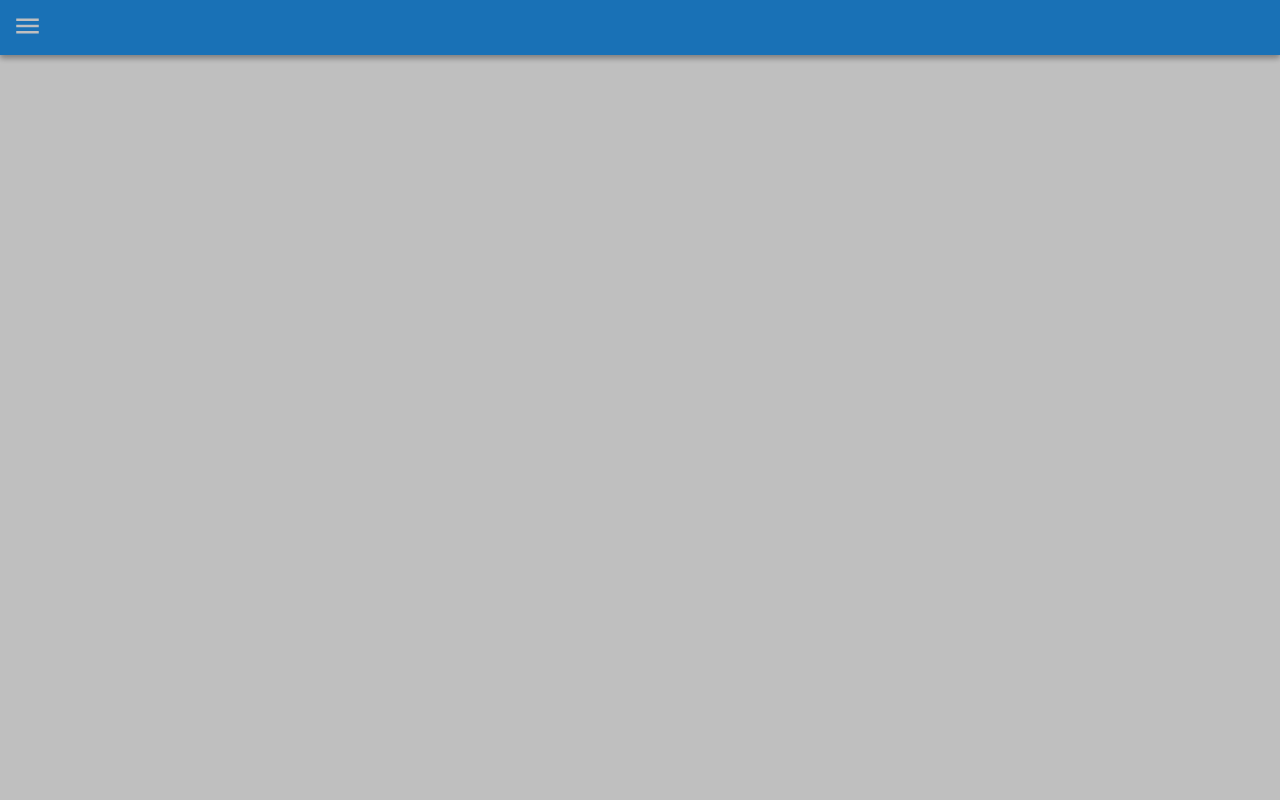
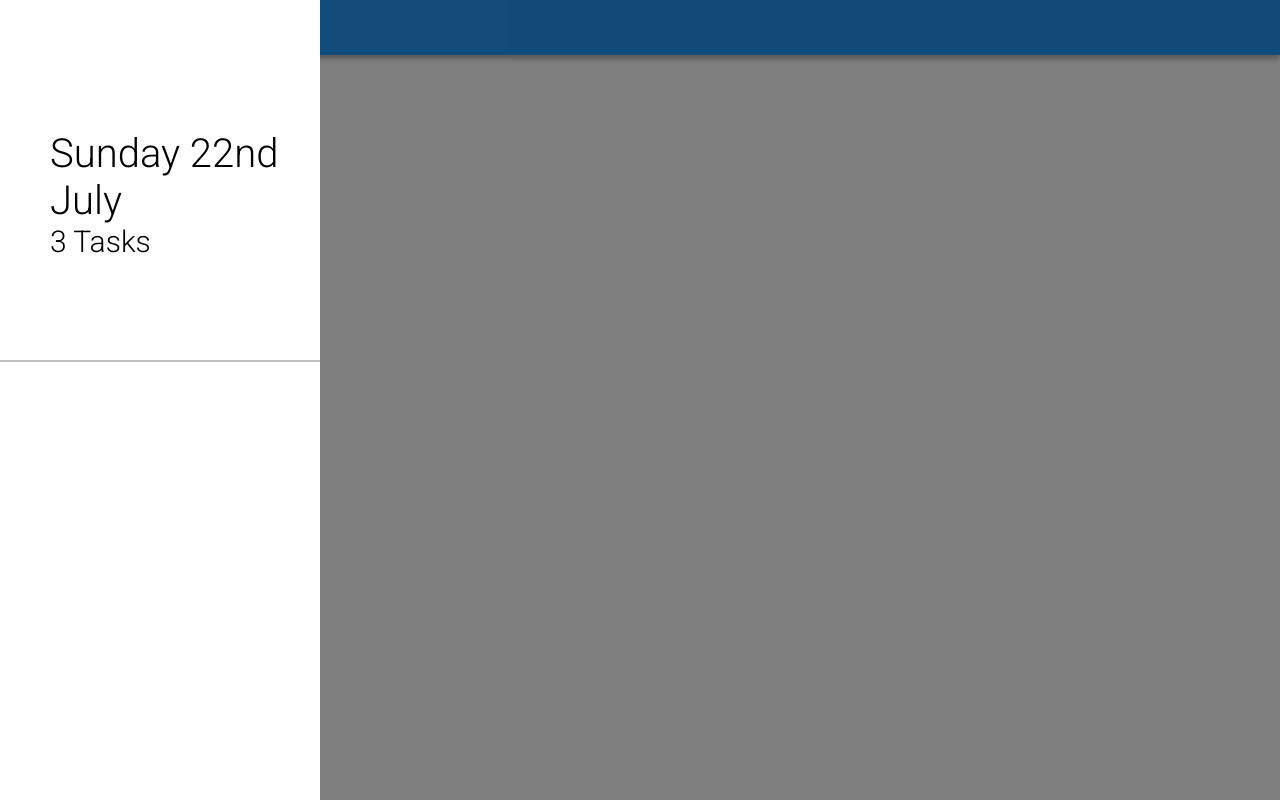
Before and after one commit to Henry-Ash-Williams/planner-app, a React (Create React App) app: page / in a window 1280 px wide. Built offline with nearby package versions, Linux system fonts and the light colour scheme.

Commit message:
Worked on navagation drawer

```diff
--- a/src/components/Nav-Drawer/css/css/index.css
+++ b/src/components/Nav-Drawer/css/css/index.css
@@ -1,3 +1,7 @@
+* {
+  margin: 0;
+  padding: 0; }
+
 .Nav-Drawer {
   top: 0;
   left: 0;
@@ -5,10 +9,32 @@
   width: 100%;
   height: 100%;
   position: fixed;
-  background-color: rgba(0, 0, 0, 0.25); }
+  background-color: rgba(0, 0, 0, 0.5); }
 
 .Nav-Drawer-Modal {
-  width: 1280px;
+  top: 0;
+  left: 0;
+  z-index: 2;
+  width: 25%;
+  height: 100%;
   background-color: #FFFFFF; }
 
+.Nav-Drawer-Modal-Header {
+  top: 0;
+  left: 0;
+  height: 360px;
+  border: none;
+  border-bottom: 2px solid #BDBDBD; }
+  .Nav-Drawer-Modal-Header h1 {
+    padding-top: 130px;
+    padding-left: 50px;
+    font-family: "Roboto", sans-serif;
+    font-weight: 300;
+    font-size: 40px; }
+  .Nav-Drawer-Modal-Header h2 {
+    font-size: 30px;
+    padding-left: 50px;
+    font-family: "Roboto", sans-serif;
+    font-weight: 300; }
+
 /*# sourceMappingURL=index.css.map */
--- a/src/components/Nav-Drawer/css/scss/index.scss
+++ b/src/components/Nav-Drawer/css/scss/index.scss
@@ -1,4 +1,9 @@
 @import '../../../public.scss';
+
+* {
+    margin: 0;
+    padding: 0;
+}
 
 .Nav-Drawer {
     top: 0;
@@ -7,10 +12,35 @@
     width: 100%;
     height: 100%;
     position: fixed;
-    background-color: rgba(0, 0, 0, 0.25);
+    background-color: rgba(0, 0, 0, 0.5);
 }
 
 .Nav-Drawer-Modal {
-    width: 1280px;
+    top: 0;
+    left: 0;
+    z-index: 2;
+    width: 25%;
+    height: 100%;
     background-color: $text;
 }
+
+.Nav-Drawer-Modal-Header {
+    top: 0;
+    left: 0;
+    height: 360px;
+    border: none;
+    border-bottom: 2px solid $divider;
+    h1 {
+        padding-top: 130px;
+        padding-left: 50px;
+        font-family: $roboto;
+        font-weight: 300;
+        font-size: 40px;
+    }
+    h2 {
+        font-size: 30px;
+        padding-left: 50px;
+        font-family: $roboto;
+        font-weight: 300;
+    }
+}
--- a/src/components/Nav-Drawer/getDate.js
+++ b/src/components/Nav-Drawer/getDate.js
@@ -48,5 +48,5 @@ export default function getDateStr() {
         }
 
     }
-    return `${day} ${num}${end} ${month} ${year}`
+    return `${day} ${num + 1}${end} ${month} ${year}`
 }
--- a/src/components/Nav-Drawer/index.js
+++ b/src/components/Nav-Drawer/index.js
@@ -5,13 +5,14 @@ import './css/css/index.css';
 class NavDrawer extends Component {
     render() {
         let date = getDateStr();
+        console.log(date);
         return (
             <div className="Nav-Drawer">
                 <div className="Nav-Drawer-Modal">
-                    <header>
-                        <h1>{this.date}</h1>
-                        {/* TODO: Add Task Counter */}
-                    </header>
+                    <div className="Nav-Drawer-Modal-Header">
+                        <h1>Sunday 22nd July</h1>
+                        <h2>3 Tasks</h2>
+                    </div>
                 </div>
             </div>
         );
```
Also changed, not shown: 1 other file (tests, documents, lock files or other folders).
